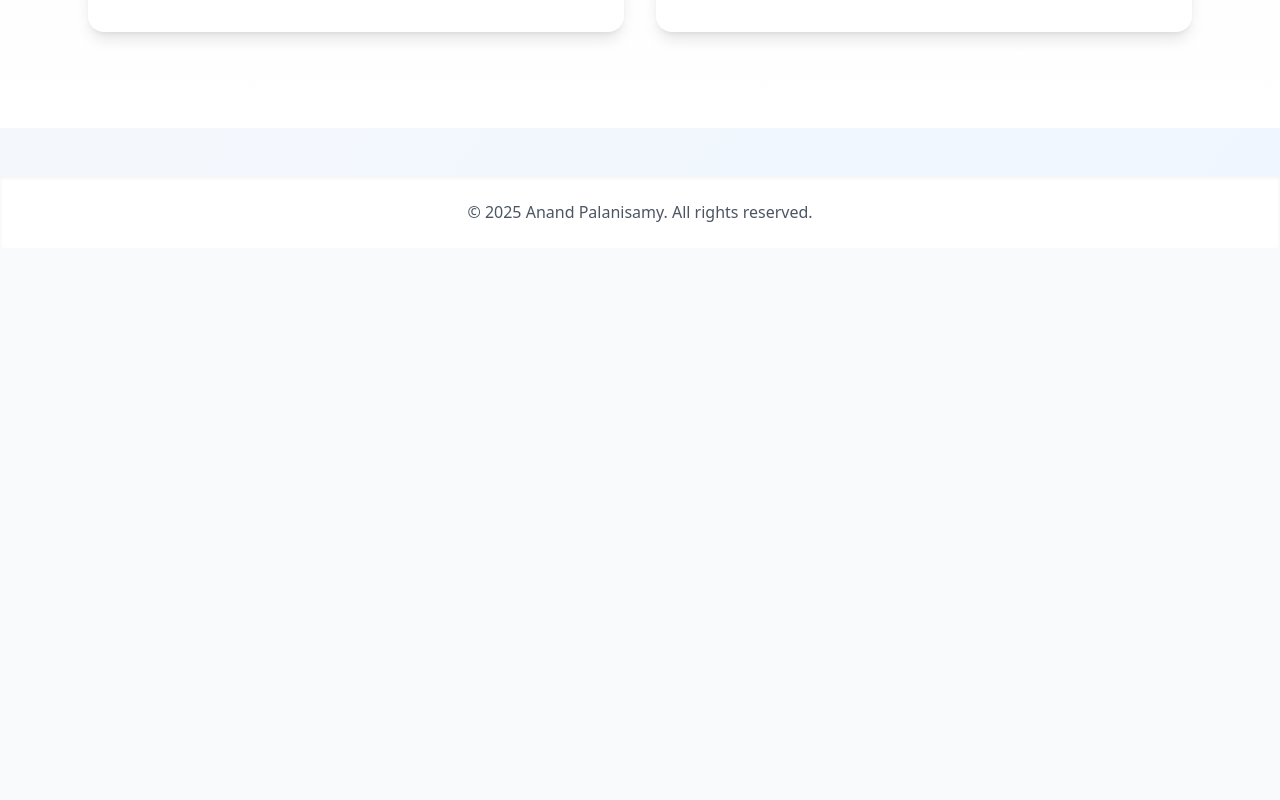
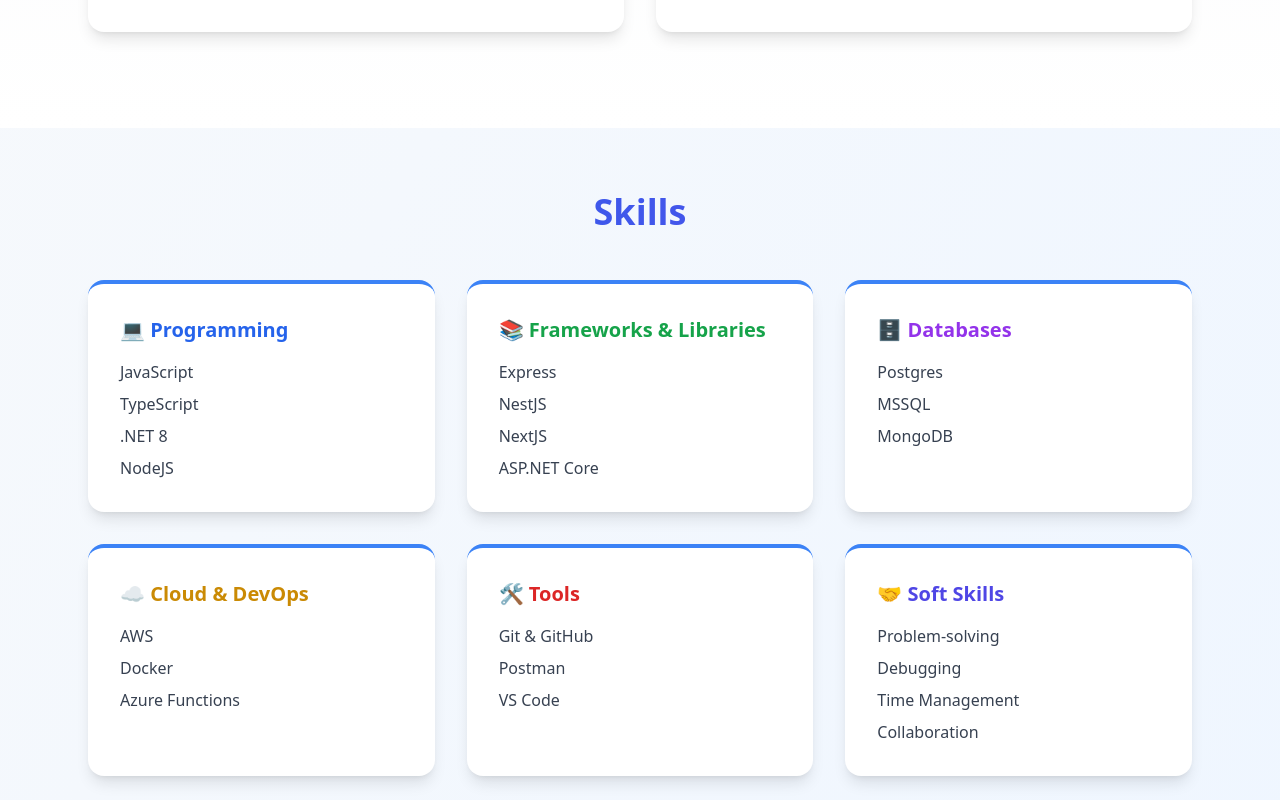
Before and after one commit to anandpalanisamyN/anand-palanisamy-portfolio, a React (Vite) app: page / in a window 1280 px wide. Shown: the part 1520-2320 px from the top of the page. Before the commit the page ends 1768 px from the top, so only its background shows below. Built offline with nearby package versions, Linux system fonts and the light colour scheme.

Commit message:
feat(AP-07): Trigger Master

```diff
--- a/src/portfolio.jsx
+++ b/src/portfolio.jsx
@@ -2,6 +2,7 @@
 import About from "./components/sections/About";
 import Experience from "./components/sections/Experience";
 import Hero from "./components/sections/Hero";
+import Skills from "./components/sections/Skills";
 
 export default function Portfolio() {
   const [menuOpen, setMenuOpen] = useState(false);
@@ -106,8 +107,8 @@
       <Hero />
       <About />
       <Experience />
-      {/* <Skills />
-      <Projects />
+      <Skills />
+      {/* <Projects />
       <Contact /> */}
 
       {/* Footer */}
```
